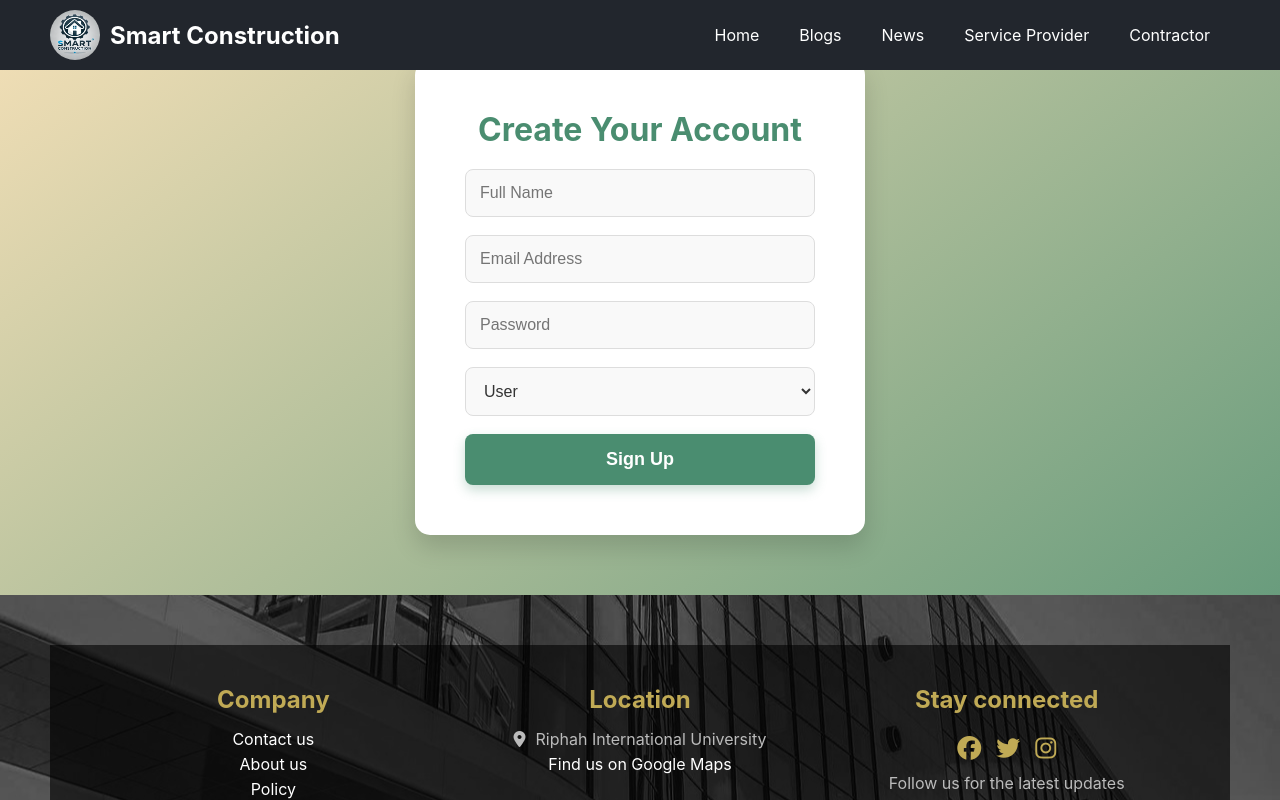
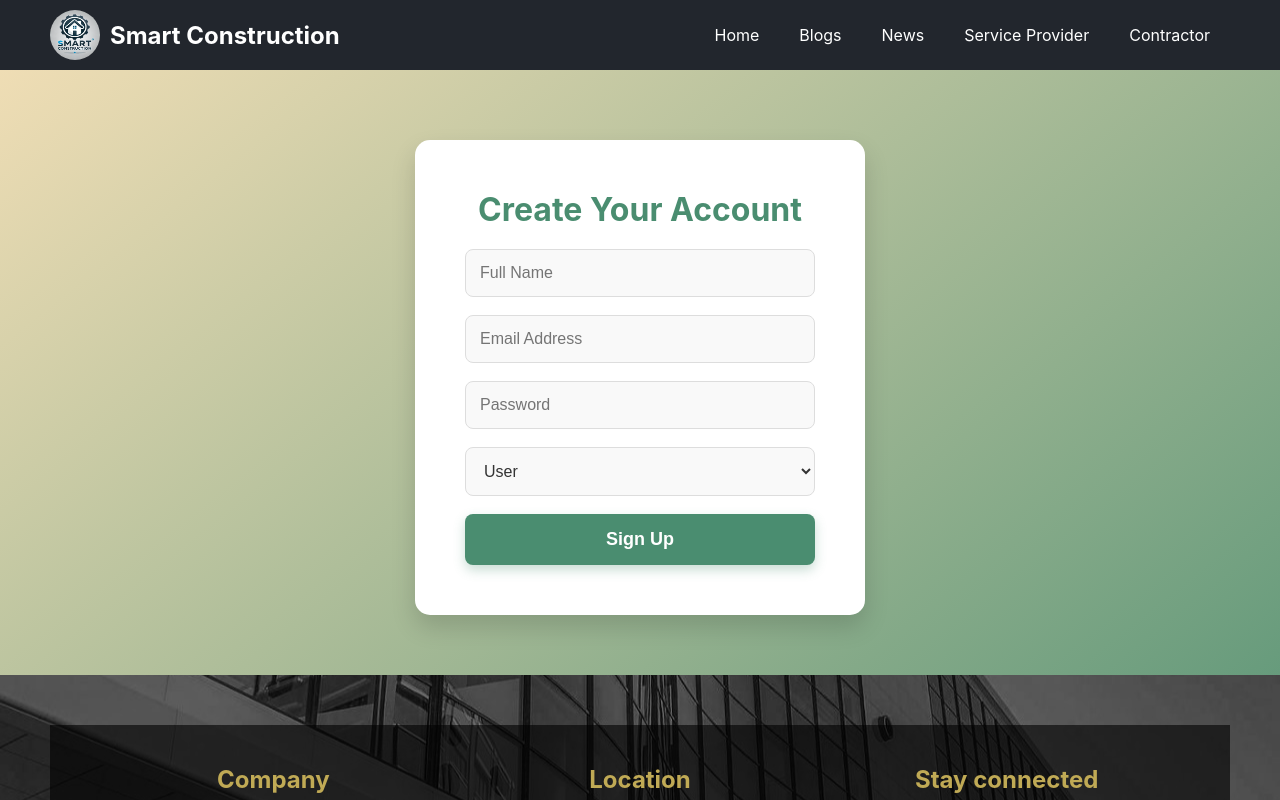
Before and after one commit to MirAllahyar/Innovative-AI-Solutions-for-Smart-Construction, a React (Create React App) app: page /signup in a window 1280 px wide. Shown: the top 800 px of the page. Built offline with nearby package versions, Linux system fonts and the light colour scheme.

Commit message:
Update SignupPage.css

```diff
--- a/src/pages/SignupPage/SignupPage.css
+++ b/src/pages/SignupPage/SignupPage.css
@@ -1,4 +1,5 @@
 /* Signup Page Styling */
+
 .signup-page {
   display: flex;
   flex-direction: column;
@@ -6,7 +7,7 @@
   background: linear-gradient(to bottom right, #f5e0b7, #4a8d70);
   align-items: center;
   justify-content: space-between;
-  padding: 0;
+  padding: 10vh 0 0 0;
 }
 
 .signup-header,
@@ -15,6 +16,7 @@
 }
 
 .signup-container {
+
   background-color: #fff;
   padding: 50px;
   border-radius: 15px;
```
